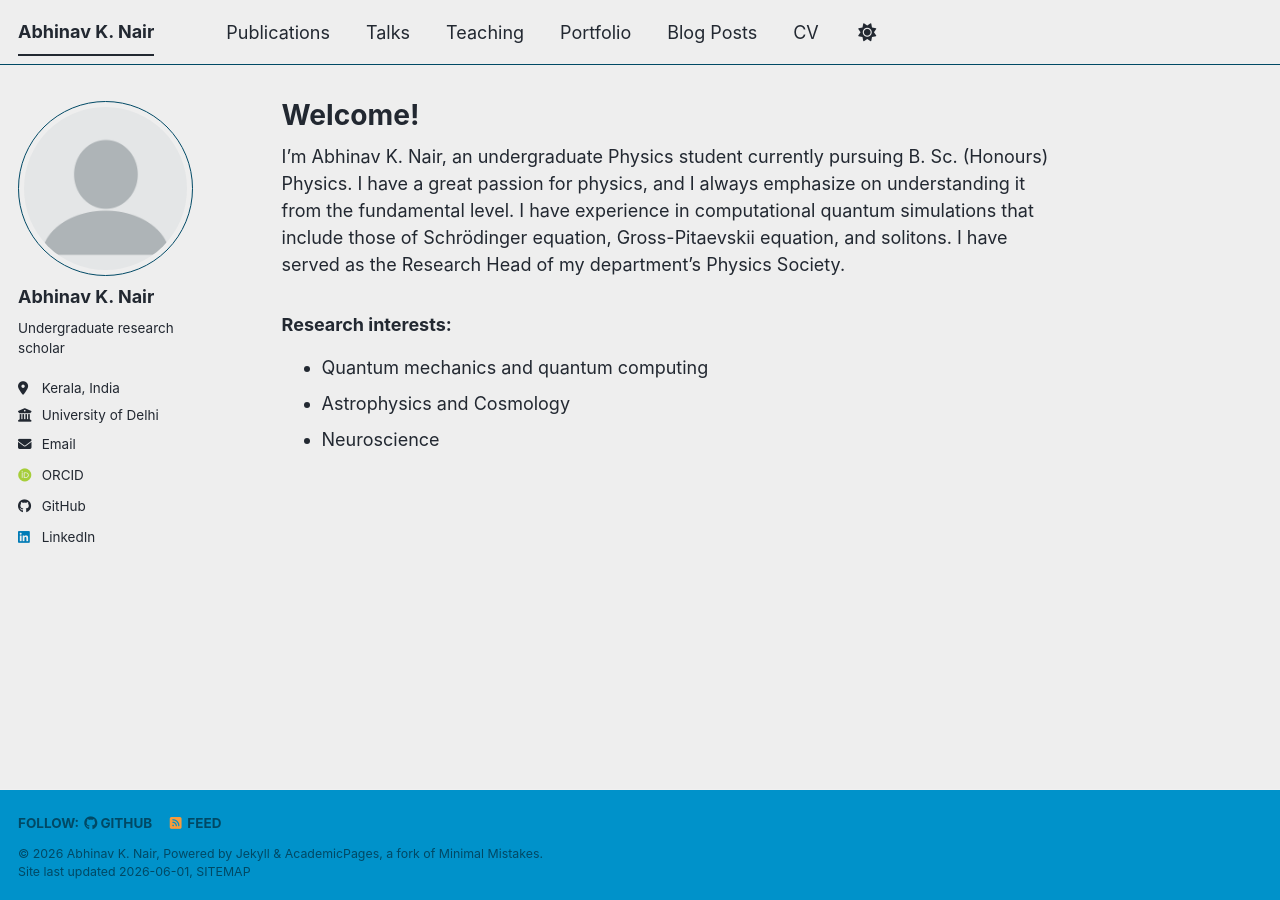
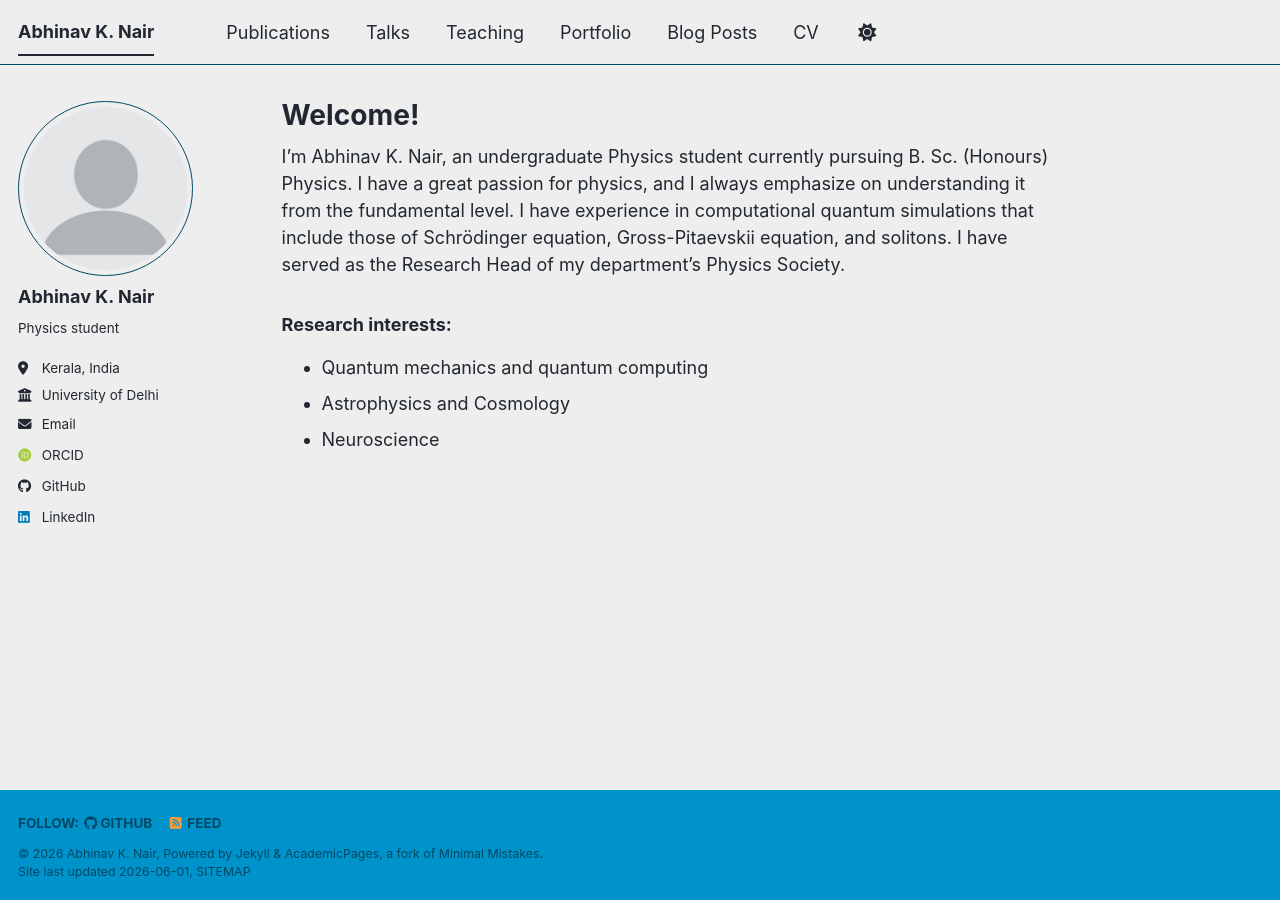
Before and after one commit to abhinavknair/abhinavknair.github.io, a Jekyll site: the page built from _pages/about.md, in a window 1280 px wide. Built offline with Jekyll 4.4.1, drawn with Linux system fonts in a browser that asks for light colours; some web fonts are replaced; a script bundle is joined from its source files by our own code; library files that are not in the unit come from our copies.

Commit message:
Update _config.yml

```diff
--- a/_config.yml
+++ b/_config.yml
@@ -12,7 +12,7 @@ site_theme               : "air" # The available themes options are "default", "
 title                    : "Abhinav K. Nair"
 title_separator          : "-"
 name                     : &name "Abhinav K. Nair"
-description              : &description "Personal academic portfolio of Abhinav K. Nair"   # Update this with a general description of your site, this is the default if not overridden by a page
+description              : &description "Personal academic website of Abhinav K. Nair"   # Update this with a general description of your site, this is the default if not overridden by a page
 url                      : https://abhinavknair.github.io # The base hostname & protocol for your site e.g. "https://[your GitHub username].github.io",
                                                            # or if you already have some other page hosted on Github then use "https://[your GitHub username].github.io/[Your Repo Name]"
 baseurl                  : "" # the subpath of your site, e.g. "/blog"
@@ -26,7 +26,7 @@ author:
   avatar           : "profile.png"
   name             : "Abhinav K. Nair"
   pronouns         : # example: "she/her"
-  bio              : "Undergraduate research scholar"
+  bio              : "Physics student"
   location         : "Kerala, India"
   employer         : "University of Delhi"
   uri              : # URL
```
